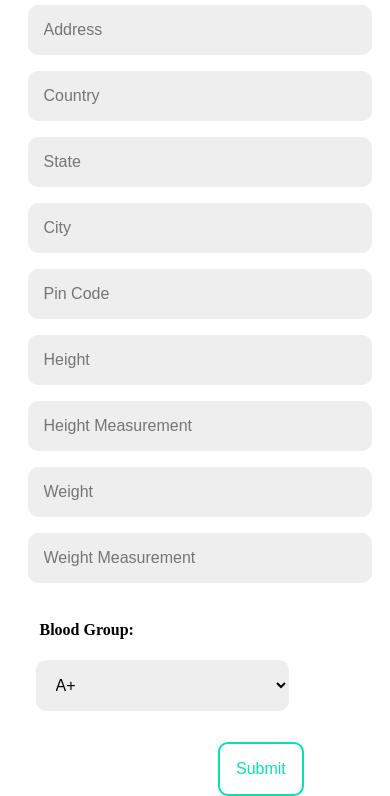
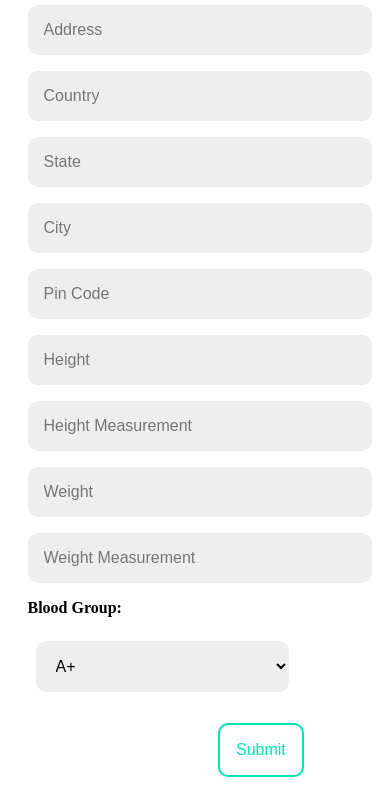
Before and after one commit to Lakshaykhatri9/navbar-2, a plain HTML site: page index.html in a window 390 px wide. Shown: the part 777-1573 px from the top of the page. Drawn offline with Linux system fonts and the light colour scheme.

```diff
--- a/media.css
+++ b/media.css
@@ -47,6 +47,11 @@
         width: 80vw;
         margin: 0.5rem;
     }
+
+    .form-group label {
+        width: 80vw;
+        margin: 0.5rem;
+      }
 }
 
 @media (max-width: 820px){
```
